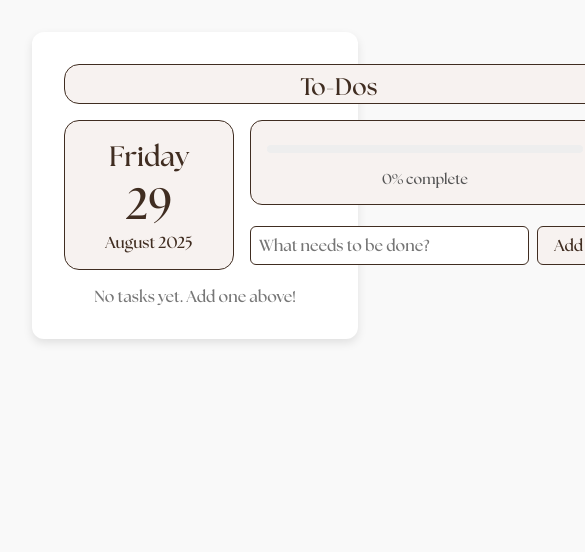
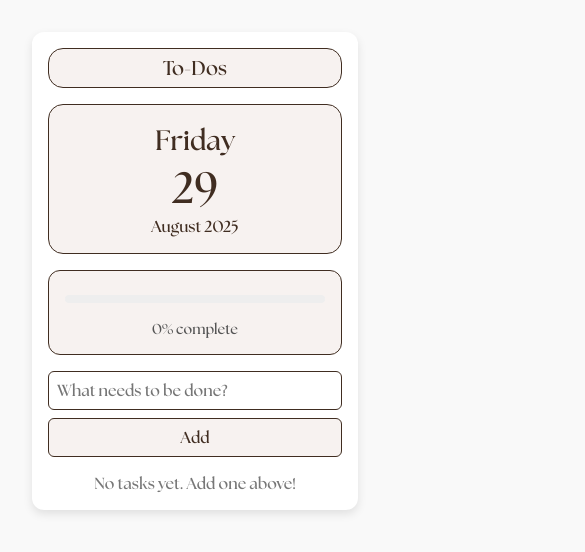
Before and after one commit to tanyagyanmote/todos-app, a plain HTML site: page docs/index.html in a window 390 px wide. Shown: the top 552 px of the page, 585 px wide, since content can reach past the window. Drawn offline with Linux system fonts and the light colour scheme.

Commit message:
Update style.css

```diff
--- a/docs/style.css
+++ b/docs/style.css
@@ -162,3 +162,47 @@
   color: #555;
   text-align: center;
 }
+
+@media (max-width: 600px) {
+
+  .app {
+    padding: 1rem;        /* less padding */
+  }
+
+  .header h1 {
+    width: 100%;          /* full width header */
+    height: auto;
+    font-size: 1.25rem;   /* shrink title a bit */
+  }
+
+  .header-row {
+    display: flex;
+    flex-direction: column;  /* stack date & progress vertically */
+    align-items: center;
+    gap: 1rem;
+  }
+
+  .date {
+    width: 100px;          /* smaller date card */
+    height: auto;
+    padding: 1rem;
+  }
+
+  .progress-box {
+    width: 100%;           /* let it stretch */
+    margin: 0;
+  }
+
+  .new-todo {
+    flex-direction: column; /* stack input + button */
+    width: 100%;
+  }
+
+  .input {
+    width: 100%;
+  }
+
+  .add-btn {
+    width: 100%;
+  }
+}
```
